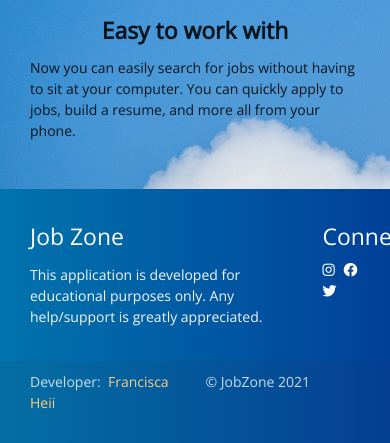
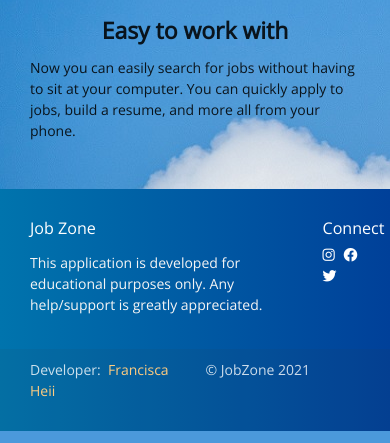
Before and after one commit to Francisca-Heii/jobzone-crud, a Flask app: page / in a window 390 px wide; the page is wider, and only the part inside the window is pictured. Shown: the part 1142-1585 px from the top of that part. Run offline with Flask 2, Linux system fonts and the light colour scheme; some libraries are stand-ins or nearby versions.

Commit message:
responsive ui fixed

```diff
--- a/templates/base.html
+++ b/templates/base.html
@@ -1,20 +1,20 @@
 <!DOCTYPE html>
 <html lang="en">
-<link rel="stylesheet" href="{{url_for('static', filename='css/style.css')}}" type="text/css">
+<link rel="stylesheet" href="{{url_for('static', filename='css/style.css')}}" type="text/css" />
 <link rel="stylesheet" href="https://cdnjs.cloudflare.com/ajax/libs/font-awesome/6.0.0-beta2/css/all.min.css"
-    type="text/css">
+    type="text/css" />
 <link rel="stylesheet" href="https://cdnjs.cloudflare.com/ajax/libs/materialize/1.0.0/css/materialize.min.css"
-    type="text/css">
-<link rel="preconnect" href="https://fonts.googleapis.com">
-<link rel="preconnect" href="https://fonts.gstatic.com" crossorigin>
-<link href="https://fonts.googleapis.com/css2?family=Open+Sans:wght@300&display=swap" rel="stylesheet">
+    type="text/css" />
+<link rel="preconnect" href="https://fonts.googleapis.com" />
+<link rel="preconnect" href="https://fonts.gstatic.com" crossorigin />
+<link href="https://fonts.googleapis.com/css2?family=Open+Sans:wght@300&display=swap" rel="stylesheet" />
 
 <head>
     <meta charset="UTF-8">
     <meta http-equiv="X-UA-Compatible" content="IE=edge">
     <meta name="viewport" content="width=device-width, initial-scale=1.0">
     <title>Job Zone</title>
-        <link rel="shortcut icon" href="{{url_for('static', filename='images/logo1.ico')}}" />
+    <link rel="shortcut icon" href="{{url_for('static', filename='images/logo1.ico')}}" />
 
 </head>
 
@@ -22,7 +22,7 @@
     <header>
         <nav>
             <div class="nav-wrapper #039be5 menu-background">
-                <a href="{{ url_for('home')}}" class="brand-logo"><img class="img-size"
+                <a href="{{ url_for('home')}}" alt="logo" class="brand-logo"><img class="img-size"
                         src="{{url_for('static', filename='images/logo1.PNG')}}" /></a>
                 <a href="#" data-target="mobile-demo" class="sidenav-trigger right"><i class="fas fa-bars"></i></a>
                 <ul class="right hide-on-med-and-down">
@@ -95,11 +95,12 @@
         <div class="container">
             <div class="row">
                 <div class="col s10">
-                    <h5 class="white-text">Job Zone</h5>
-                    <p class="grey-text text-lighten-4">This application is developed for educational purposes only. Any help/support is greatly appreciated.</p>
+                    <h6 class="white-text">Job Zone</h6>
+                    <p class="grey-text text-lighten-4">This application is developed for educational purposes only. Any
+                        help/support is greatly appreciated.</p>
                 </div>
                 <div class="col s2">
-                    <h5 class="white-text">Connect</h5>
+                    <h6 class="white-text">Connect</h6>
                     <div class="row">
                         <div class="col s3">
                             <a style="cursor: pointer;" class="white-text" target="_blank"
@@ -107,13 +108,13 @@
 
                         </div>
                         <div class="col s3">
-                            <a style="cursor: pointer;" class="white-text" target="_blank" style="cursor:pointer"
-                                href="https://facebook.com"><i class="fab fa-facebook"></i></a>
+                            <a class="white-text" target="_blank" style="cursor:pointer" href="https://facebook.com"><i
+                                    class="fab fa-facebook"></i></a>
 
                         </div>
                         <div class="col s6">
-                            <a style="cursor: pointer;" class="white-text" target="_blank" style="cursor:pointer"
-                                href="https://twitter.com/"><i class="fab fa-twitter"></i></a>
+                            <a class="white-text" target="_blank" style="cursor:pointer" href="https://twitter.com/"><i
+                                    class="fab fa-twitter"></i></a>
 
                         </div>
 
--- a/templates/employer/profile.html
+++ b/templates/employer/profile.html
@@ -1,7 +1,7 @@
 {% extends "base.html" %}
 {% block content %}
 <div class="row">
-    <div class="card" style="height: 500px;margin-left: 18rem;margin-right: 18rem;margin-top: 6rem;">
+    <div class="card" style="height: 500px;margin-top: 6rem;">
         <div class="card-content">
             <span class="card-title activator grey-text text-darken-4" style="text-align:center!important">
                 <i class="fas fa-pencil right"></i></span>
--- a/templates/jobseeker/profile.html
+++ b/templates/jobseeker/profile.html
@@ -1,7 +1,7 @@
 {% extends "base.html" %}
 {% block content %}
 <div class="row">
-    <div class="card" style="height: 700px;margin-left: 18rem;margin-right: 18rem;margin-top: 6rem;">
+    <div class="card" style="height: 700px;margin-top: 6rem;">
         <div class="card-content">
 
             <span class="card-title activator grey-text text-darken-4" style="text-align:center!important">
```
Also changed, not shown: static/js/script.js (+7 -7 lines).
